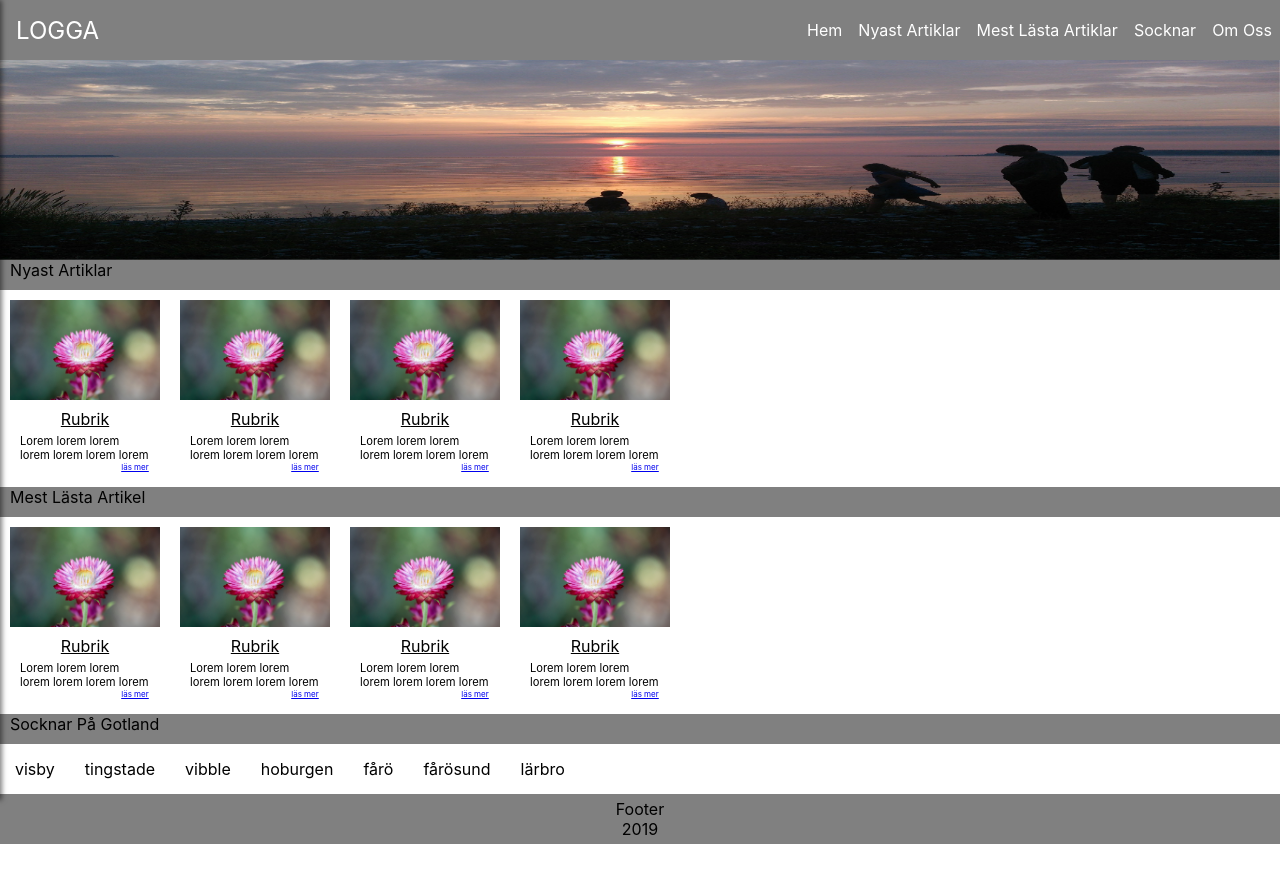
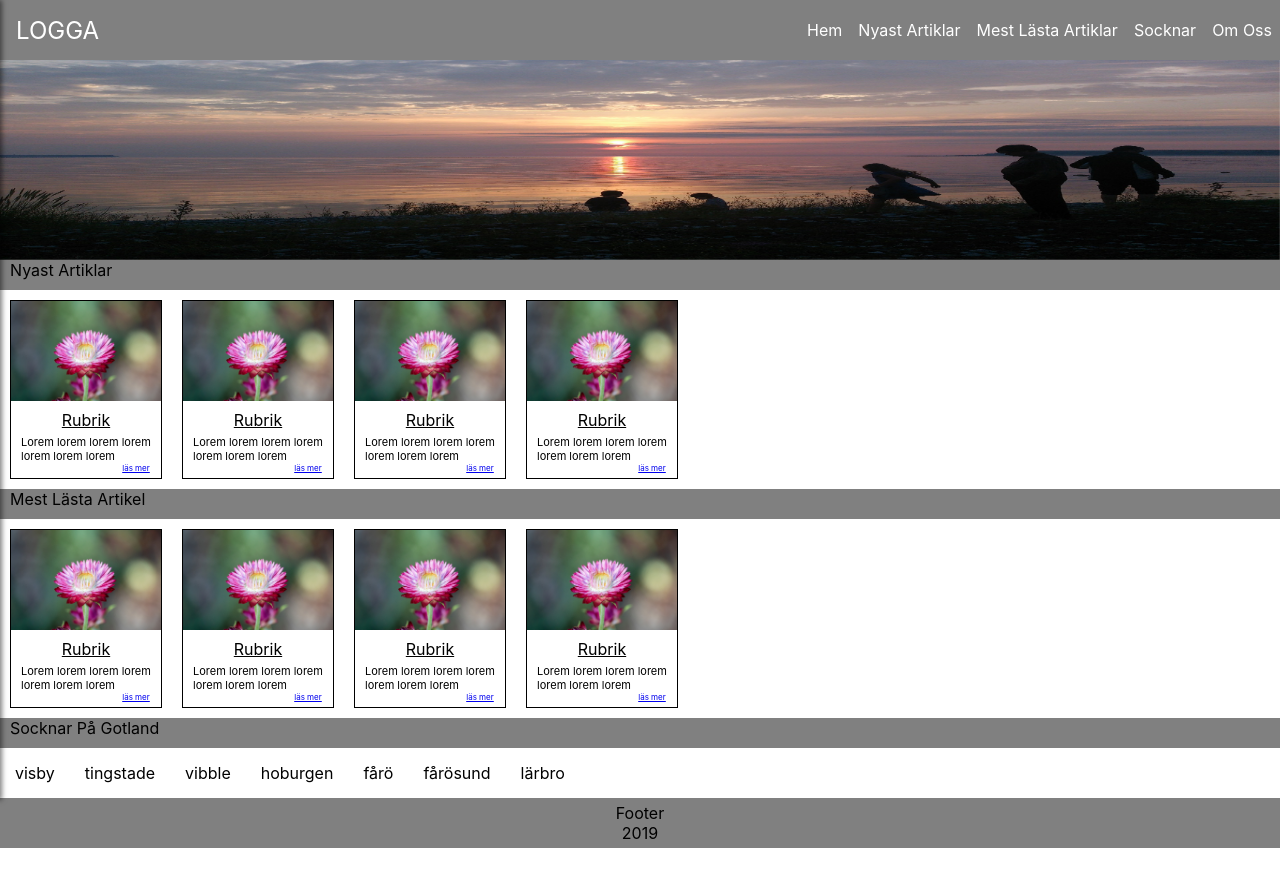
Before and after one commit to wongprom/gutar, a React (Create React App) app: page / in a window 1280 px wide. Shown: the top 886 px of the page. Built offline with nearby package versions, Linux system fonts and the light colour scheme.

Commit message:
Minor changes, fontSize.

```diff
--- a/src/components/Card/ArticleCard.scss
+++ b/src/components/Card/ArticleCard.scss
@@ -1,10 +1,11 @@
 $headlineSize: 1rem;
-$textSize: 0.7rem;
+$textSize: 11px;
 $linkSize: 0.5rem;
 .scroll-container {
   .card {
     margin: 10px;
     width: 150px;
+    border:1px solid;
 
     .image-container {
       width: 100%;
```
Also changed, not shown: 1 other file (tests, documents, lock files or other folders).
